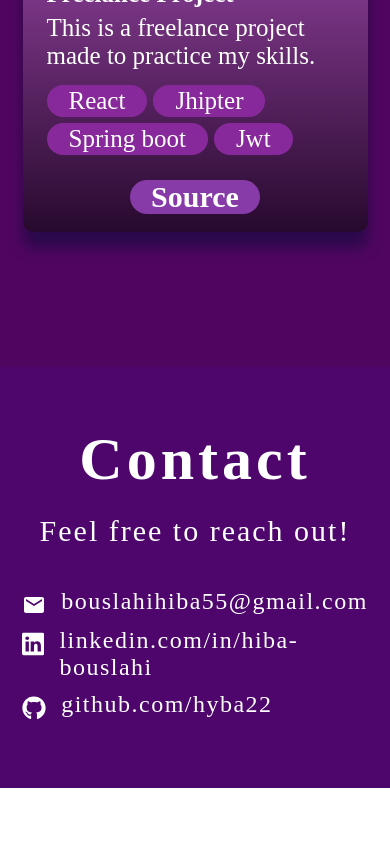
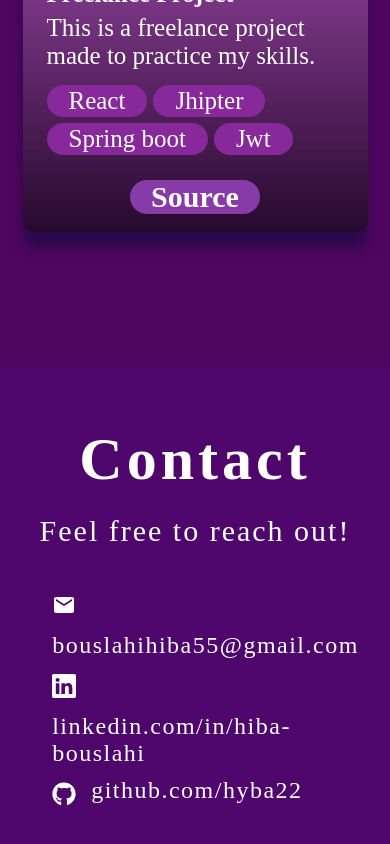
Before and after one commit to hyba22/NewPortfolio, a React (Vite) app: page / in a window 390 px wide. Shown: the part 5992-6836 px from the top of the page. Before the commit the page ends 6780 px from the top, so only its background shows below. Built offline with nearby package versions, Linux system fonts and the light colour scheme.

Commit message:
New style commit

```diff
--- a/src/components/contact/contact.module.css
+++ b/src/components/contact/contact.module.css
@@ -12,6 +12,8 @@
     gap: 40px;
     z-index: 1;
     overflow: hidden;
+    max-width: 1200px;
+
 }
 
 .text {
@@ -45,6 +47,7 @@
     list-style: none;
     gap: 25px;
     z-index: 1;
+    max-width: 98%;
 }
 
 
@@ -52,6 +55,7 @@
     display: flex;
     gap: 15px;
     margin: 10px;
+    flex-wrap: wrap;
 }
 
 .link a {
@@ -63,6 +67,7 @@
     font-family: 'Times New Roman', Times, serif;
     word-wrap: break-word;
     overflow-wrap: break-word;
+    max-width: fit-content;
 }
 
 .icon {
@@ -95,5 +100,6 @@
         font-size: 24px;
         word-wrap: break-word;
         overflow-wrap: break-word;
+        max-width: fit-content;
     }
 }
```
